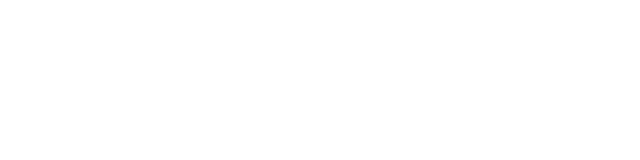
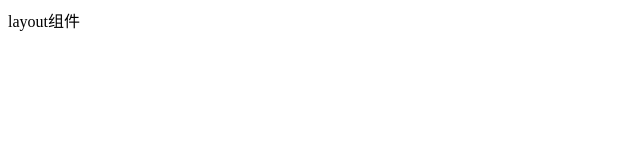
Before and after one commit to lemon814/hmpc, a Vue app: page /#/ in a window 1280 px wide. Shown: the top 160 px of the page, without its empty margins (0-640 px from the left). Built offline with nearby package versions, Linux system fonts and the light colour scheme.

Commit message:
创建Layout 组件并配置路由

```diff
--- a/src/router/index.js
+++ b/src/router/index.js
@@ -9,10 +9,13 @@ import VueRouter from 'vue-router'
 // 导入登陆组件
 // 导入了组件并不是说它立即会显示出来，而是会根据当前地址和路由表来决定是否显示
 import Login from '../views/login/index.vue'
+
+import Layout from '../views/layout/index.vue'
 Vue.use(VueRouter)
 
 const routes = [
-  { path: '/login', component: Login }
+  { path: '/login', component: Login },
+  { path: '/', component: Layout }
 ]
 
 const router = new VueRouter({
--- /dev/null
+++ b/src/views/layout/index.vue
@@ -0,0 +1,18 @@
+<template>
+  <div class=''>layout组件</div>
+</template>
+
+<script>
+export default {
+  name: 'Layout',
+  props: { },
+  data () {
+    return { }
+  },
+  computed: { },
+  created () { },
+  mounted () { }
+}
+</script>
+
+<style scoped lang='less'></style>
```
